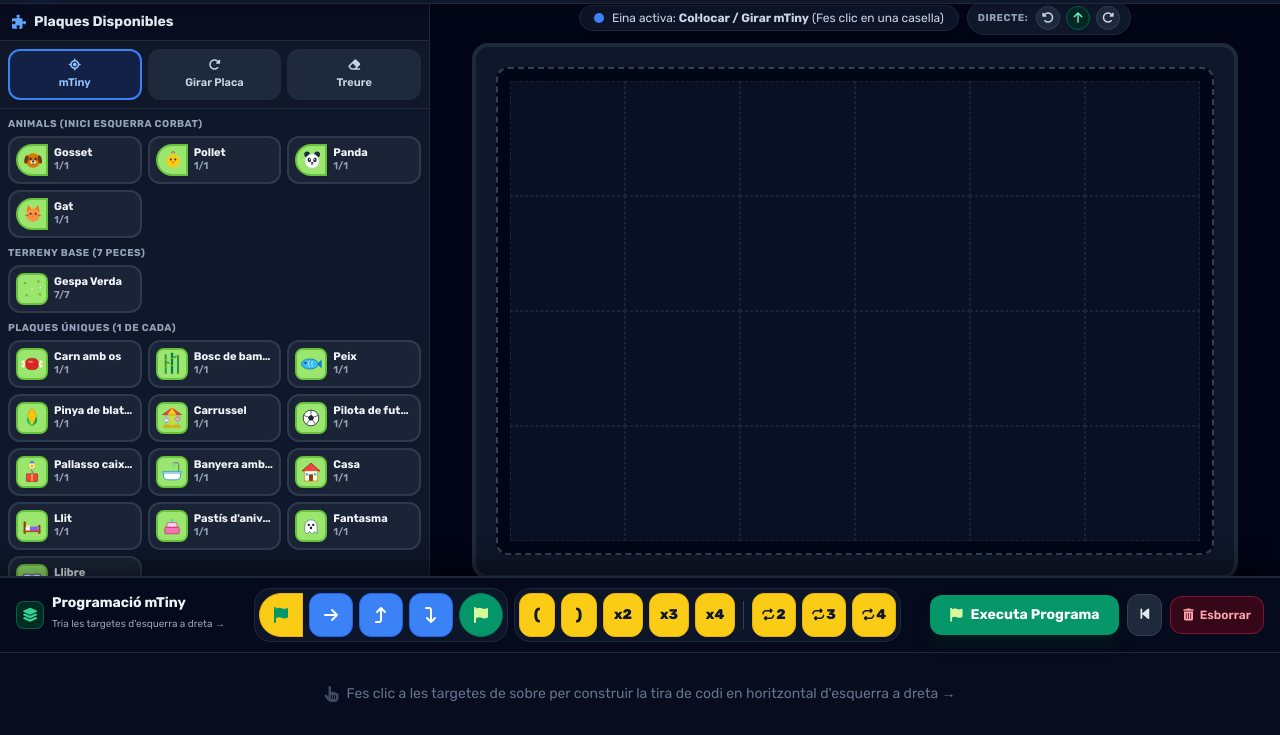
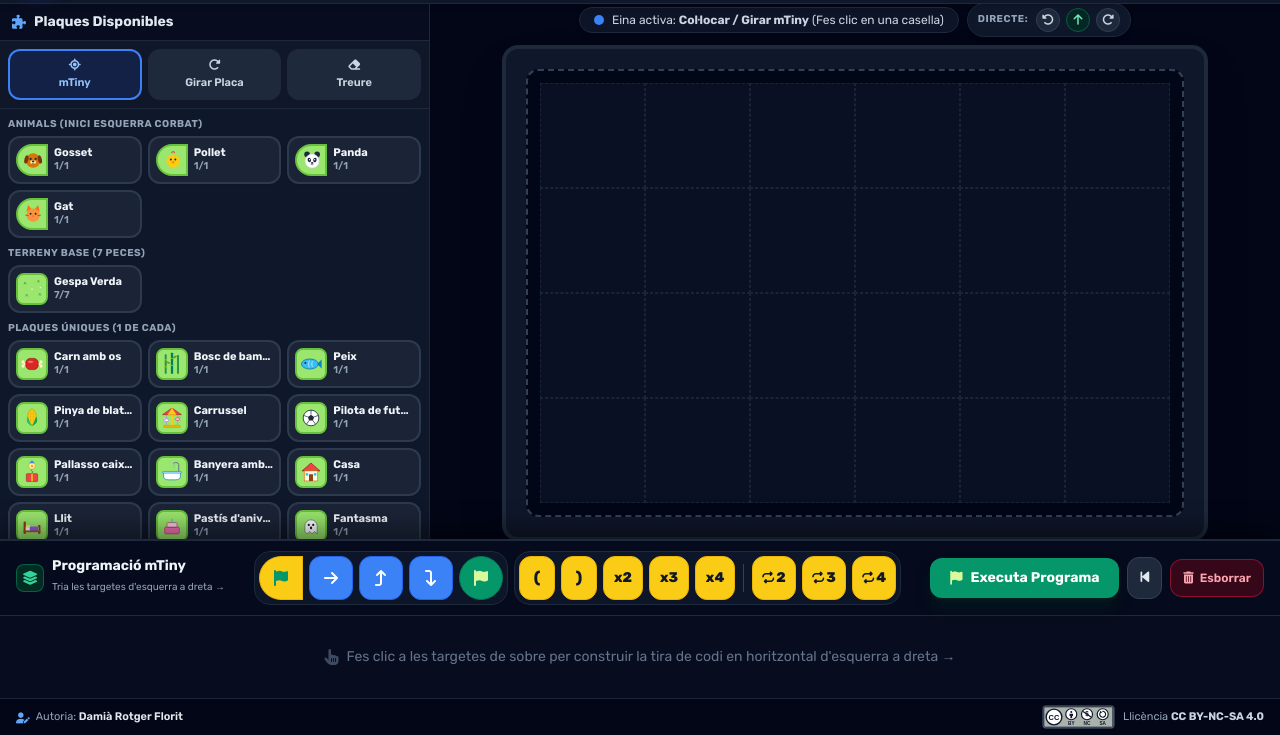
Before and after one commit to pcsfassisf/simulador-mtiny, a plain HTML site: page index.html in a window 1280 px wide. Shown: the part 65-800 px from the top of the page. Drawn offline with nearby package versions, Linux system fonts and the light colour scheme.

Commit message:
Include footer with author and license information
Added footer with author information and Creative Commons license details.

```diff
--- a/index.html
+++ b/index.html
@@ -125,7 +125,7 @@
             </div>
             <div>
                 <h1 class="text-xl font-bold text-slate-100 leading-tight">Estudi de Taulers <span class="text-blue-400">mTiny</span></h1>
-                <p class="text-xs text-slate-400">Dissenya la catifa i programa el recorregut del panda</p>
+                <p class="text-xs text-slate-400">Dissenya el tauler i programa el recorregut del panda</p>
             </div>
         </div>
 
@@ -345,6 +345,43 @@
             </div>
         </section>
     </main>
+
+    <!-- Falda Inferior: Autoria i Llicència Creative Commons CC BY-NC-SA -->
+    <footer class="bg-slate-950 border-t border-slate-800/90 px-4 py-1.5 flex flex-wrap items-center justify-between gap-2 text-[11px] text-slate-400 z-20 shrink-0">
+        <div class="flex items-center gap-1.5">
+            <i class="fa-solid fa-user-pen text-blue-400"></i>
+            <span>Autoria: <strong class="text-slate-200 font-semibold">Damià Rotger Florit</strong></span>
+        </div>
+
+        <a href="https://creativecommons.org/licenses/by-nc-sa/4.0/deed.ca" target="_blank" rel="license noopener noreferrer" class="flex items-center gap-2 hover:text-slate-200 transition group" title="Llicència Creative Commons Reconeixement - NoComercial - CompartirIgual 4.0 Internacional">
+            <!-- Distintiu SVG net de CC BY-NC-SA -->
+            <svg viewBox="0 0 180 56" class="h-6 w-auto rounded border border-slate-700/80 shadow-sm group-hover:border-slate-500 transition" aria-label="CC BY-NC-SA">
+                <rect width="180" height="56" rx="4" fill="#aab2ad"/>
+                <rect x="2" y="2" width="176" height="52" rx="3" fill="none" stroke="#0f172a" stroke-width="2.5"/>
+                <!-- Cercles blancs base -->
+                <circle cx="28" cy="28" r="20" fill="#ffffff" stroke="#0f172a" stroke-width="3.5"/>
+                <circle cx="72" cy="21" r="14" fill="#ffffff" stroke="#0f172a" stroke-width="3"/>
+                <circle cx="112" cy="21" r="14" fill="#ffffff" stroke="#0f172a" stroke-width="3"/>
+                <circle cx="152" cy="21" r="14" fill="#ffffff" stroke="#0f172a" stroke-width="3"/>
+                <!-- Icona CC -->
+                <text x="28" y="34.5" text-anchor="middle" font-family="Arial, sans-serif" font-weight="900" font-size="19" fill="#0f172a">CC</text>
+                <!-- Icona BY (Persona) -->
+                <circle cx="72" cy="15.5" r="2.6" fill="#0f172a"/>
+                <path d="M67.5 19.5 h9 v6 h-2.2 v5.5 h-4.6 v-5.5 h-2.2 z" fill="#0f172a"/>
+                <!-- Icona NC (No comercial) -->
+                <text x="112" y="26.5" text-anchor="middle" font-family="Arial, sans-serif" font-weight="900" font-size="16" fill="#0f172a">$</text>
+                <line x1="102" y1="14" x2="122" y2="28" stroke="#0f172a" stroke-width="3"/>
+                <!-- Icona SA (Compartir igual) -->
+                <path d="M152 13.5 a7.5 7.5 0 1 1 -6.8 4.3" fill="none" stroke="#0f172a" stroke-width="2.8" stroke-linecap="round"/>
+                <polygon points="145,12 145,19 151,16" fill="#0f172a"/>
+                <!-- Textos inferiors BY NC SA -->
+                <text x="72" y="49" text-anchor="middle" font-family="Arial, sans-serif" font-weight="800" font-size="12" fill="#0f172a">BY</text>
+                <text x="112" y="49" text-anchor="middle" font-family="Arial, sans-serif" font-weight="800" font-size="12" fill="#0f172a">NC</text>
+                <text x="152" y="49" text-anchor="middle" font-family="Arial, sans-serif" font-weight="800" font-size="12" fill="#0f172a">SA</text>
+            </svg>
+            <span class="hidden sm:inline">Llicència <strong class="text-slate-300">CC BY-NC-SA 4.0</strong></span>
+        </a>
+    </footer>
 
     <script>
         /**
```
